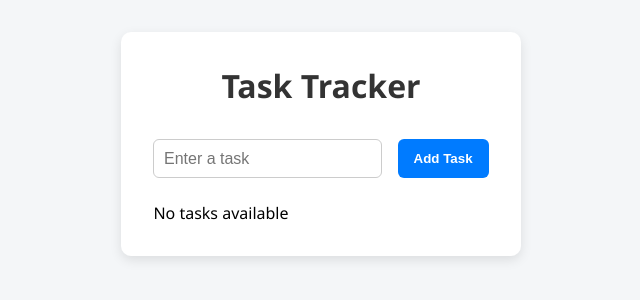
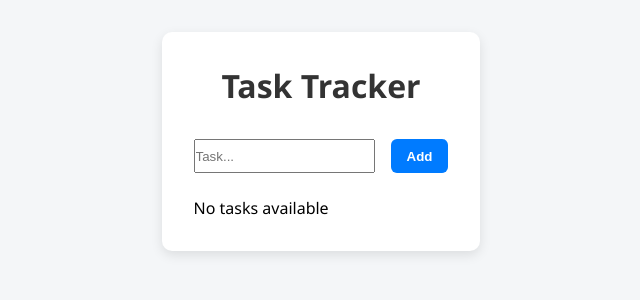
Before and after one commit to Abdelrahman-Elfiky/task-tracker, a React (Vite) app: page / in a window 1280 px wide. Shown: the top 300 px of the page, without its empty margins (319-959 px from the left). Built offline with nearby package versions, Linux system fonts and the light colour scheme.

Commit message:
Update TaskForm.jsx

```diff
--- a/src/components/TaskForm.jsx
+++ b/src/components/TaskForm.jsx
@@ -11,8 +11,7 @@
 
   const handleSubmit = (e) => {
     e.preventDefault();
-    if (!text.trim()) return;
-
+    if (!text) return;
     if (editingTask) {
       onUpdate({ ...editingTask, text });
     } else {
@@ -24,12 +23,11 @@
   return (
     <form onSubmit={handleSubmit}>
       <input
-        type="text"
-        placeholder="Enter a task"
         value={text}
         onChange={(e) => setText(e.target.value)}
+        placeholder="Task..."
       />
-      <button type="submit">{editingTask ? "Update" : "Add"} Task</button>
+      <button>{editingTask ? "Update" : "Add"}</button>
     </form>
   );
 }
```
